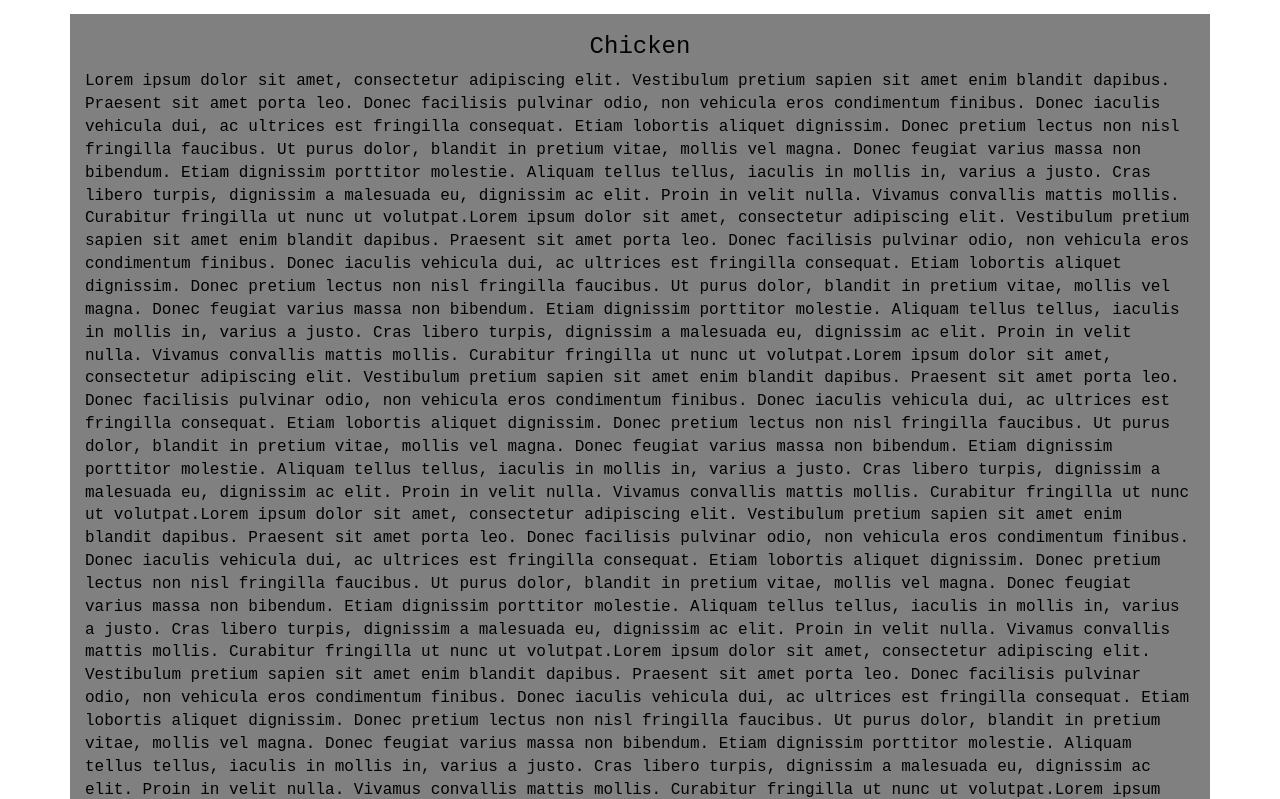
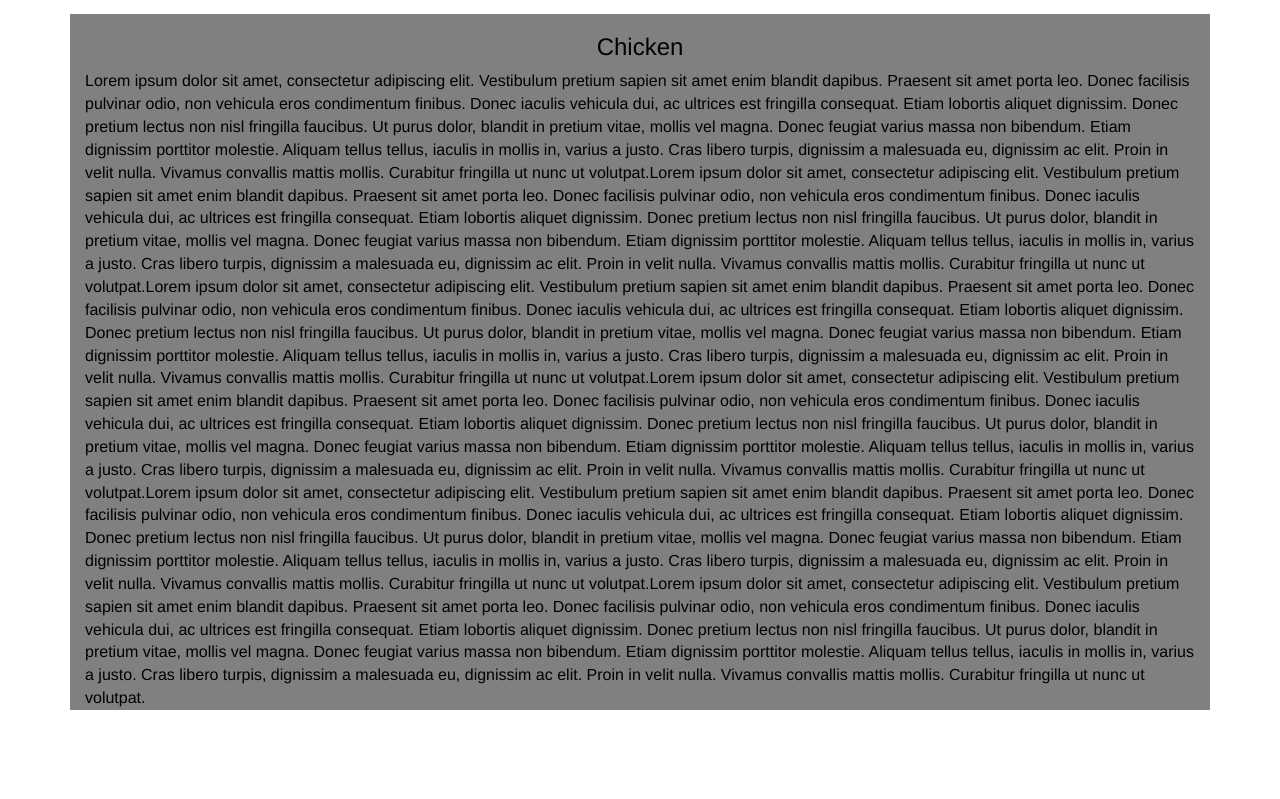
Before and after one commit to Sach-123/coursera-test, a plain HTML site: page module3-solution/index.html in a window 1280 px wide. Shown: the part 123-922 px from the top of the page. After the commit the page ends 858 px from the top, so only its background shows below. Drawn offline with Linux system fonts and the light colour scheme.

Commit message:
4th commit

```diff
--- a/module3-solution/css/styles.css
+++ b/module3-solution/css/styles.css
@@ -1,9 +1,8 @@
 body {
 	font-size: 16px;
 	color: black;
-	font-family: 'Roboto Mono', monospace;
+}
 
-}
 #header-nav {
 	background-color: gray;
 	border-radius: 0;
```
